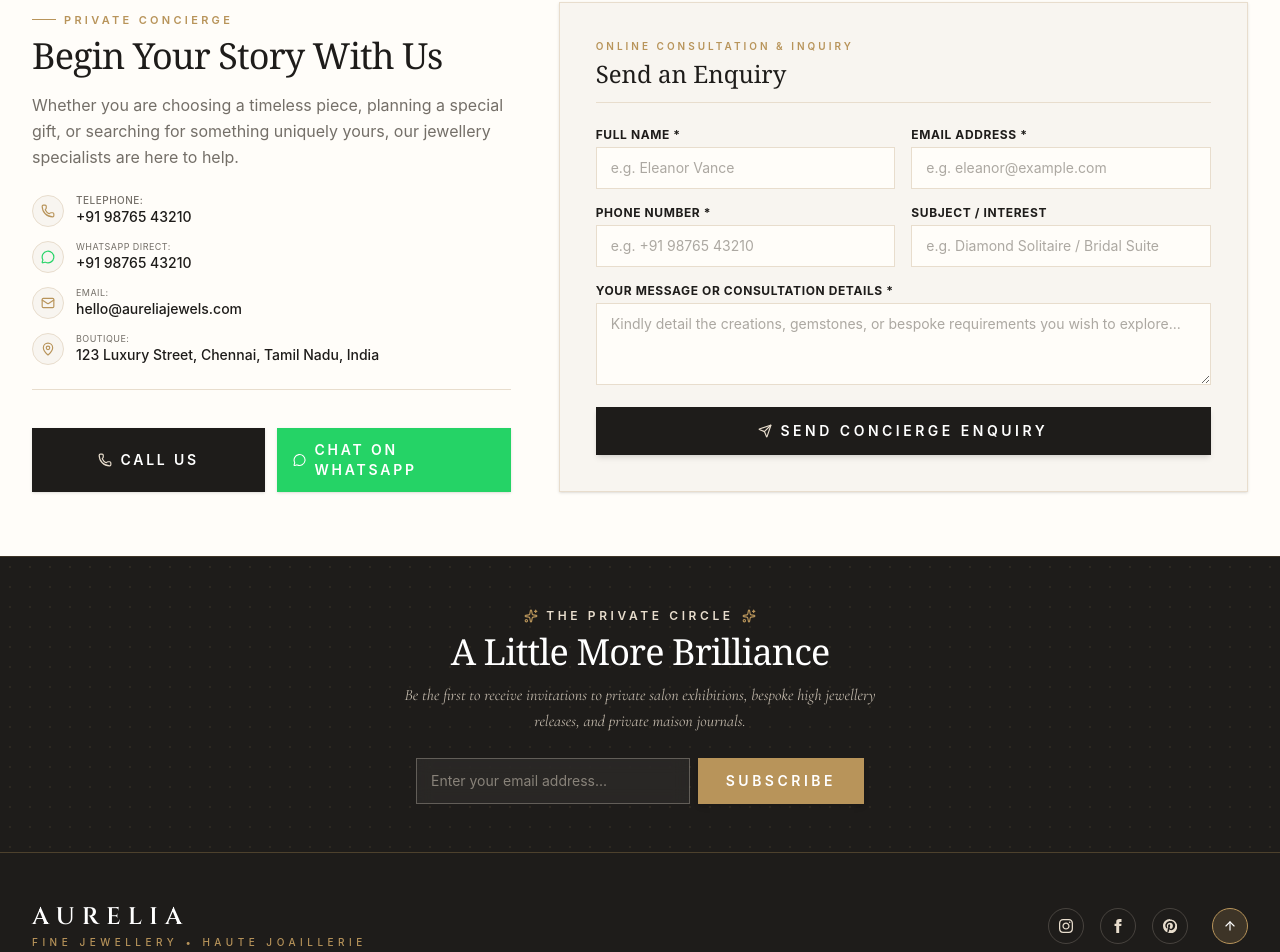
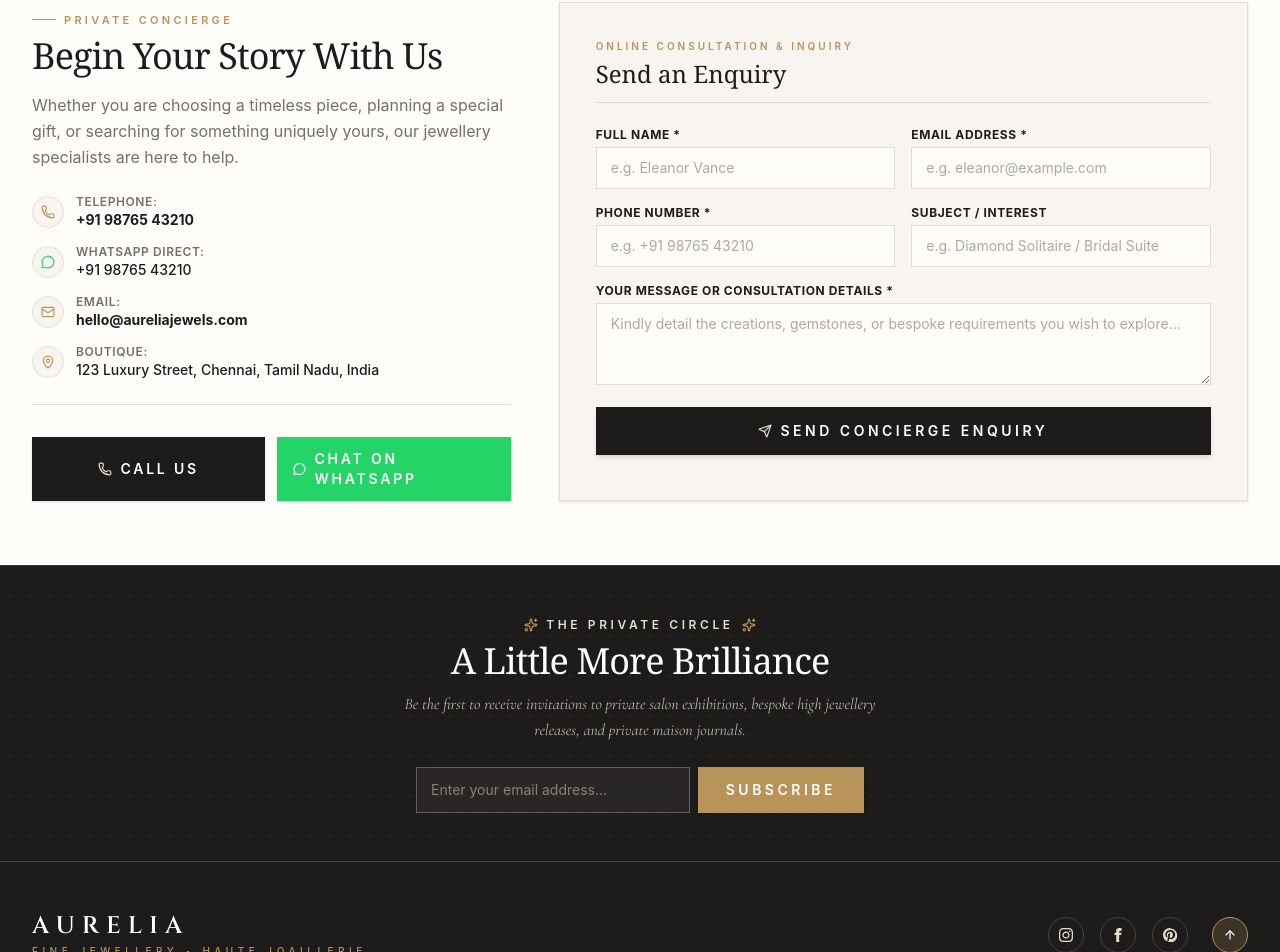
Before and after one commit to HaripriyaSathish/aurelia-jewellery, a React (Vite) app in the folder frontend/: page / in a window 1280 px wide. Shown: the part 7674-8626 px from the top of the page. Built offline with nearby package versions, Linux system fonts and the light colour scheme; no server answers; a web font is replaced by a local one.

Commit message:
Increase font size and boldness of contact section phone/email/whatsapp lines

```diff
--- a/frontend/src/components/ContactSection.jsx
+++ b/frontend/src/components/ContactSection.jsx
@@ -90,8 +90,8 @@
                     <Phone className="w-3.5 h-3.5" />
                   </div>
                   <div>
-                    <span className="text-[10px] text-[#746F68] uppercase tracking-wider block font-medium">Telephone:</span>
-                    <a href={`tel:${cleanPhone}`} className="text-sm font-medium text-[#1E1C1A] hover:text-[#B8945A] transition-colors">
+                    <span className="text-xs text-[#746F68] uppercase tracking-wider block font-semibold">Telephone:</span>
+                    <a href={`tel:${cleanPhone}`} className="text-sm font-bold text-[#1E1C1A] hover:text-[#B8945A] transition-colors">
                       {phone}
                     </a>
                   </div>
@@ -102,7 +102,7 @@
                     <MessageCircle className="w-3.5 h-3.5" />
                   </div>
                   <div>
-                    <span className="text-[9px] text-[#746F68] uppercase tracking-wider block">WhatsApp Direct:</span>
+                    <span className="text-xs text-[#746F68] uppercase tracking-wider block font-semibold">WhatsApp Direct:</span>
                     <a href={whatsappUrl} target="_blank" rel="noopener noreferrer" className="text-sm font-medium text-[#1E1C1A] hover:text-[#25D366] transition-colors">
                       {whatsapp}
                     </a>
@@ -114,8 +114,8 @@
                     <Mail className="w-3.5 h-3.5" />
                   </div>
                   <div>
-                    <span className="text-[9px] text-[#746F68] uppercase tracking-wider block">Email:</span>
-                    <a href={`mailto:${email}`} className="text-sm font-medium text-[#1E1C1A] hover:text-[#B8945A] transition-colors">
+                    <span className="text-xs text-[#746F68] uppercase tracking-wider block font-semibold">Email:</span>
+                    <a href={`mailto:${email}`} className="text-sm font-bold text-[#1E1C1A] hover:text-[#B8945A] transition-colors">
                       {email}
                     </a>
                   </div>
@@ -126,7 +126,7 @@
                     <MapPin className="w-3.5 h-3.5" />
                   </div>
                   <div>
-                    <span className="text-[9px] text-[#746F68] uppercase tracking-wider block">Boutique:</span>
+                    <span className="text-xs text-[#746F68] uppercase tracking-wider block font-semibold">Boutique:</span>
                     <span className="text-sm font-medium text-[#1E1C1A]">
                       {address}
                     </span>
```
